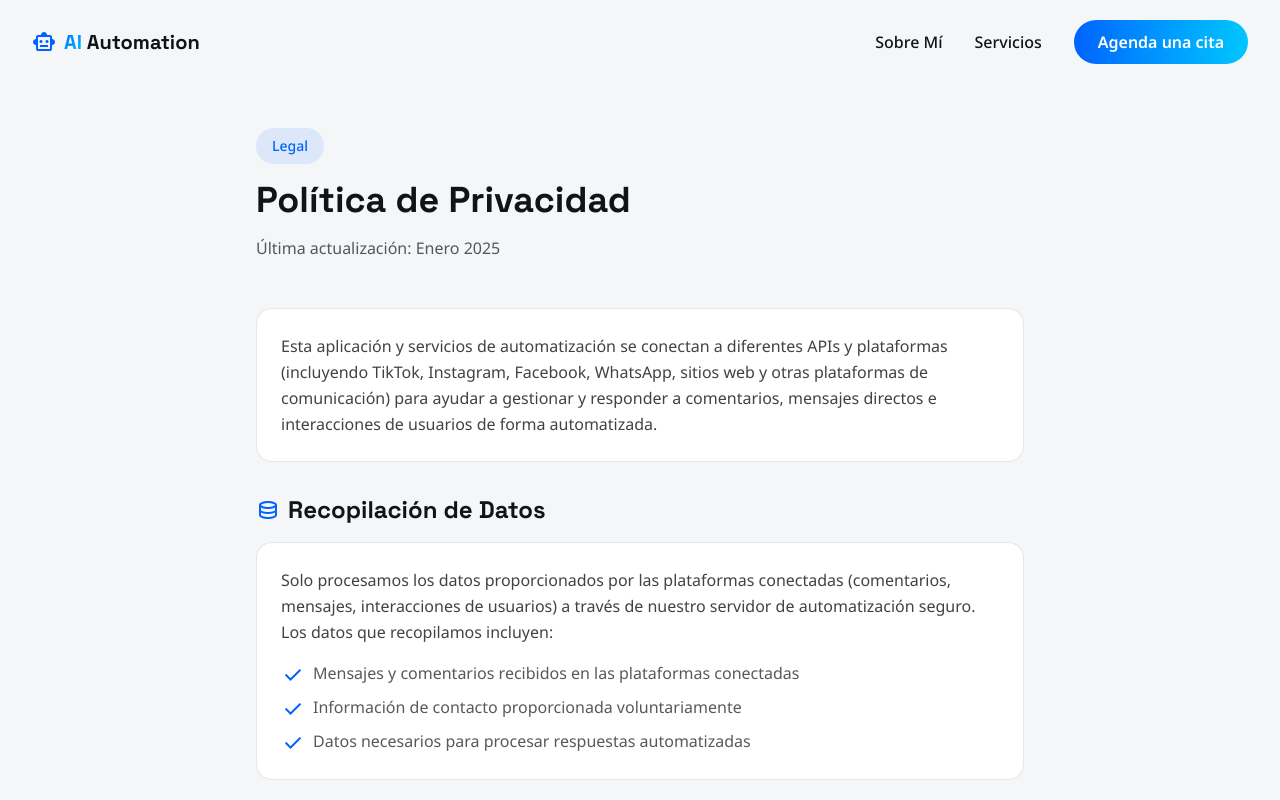
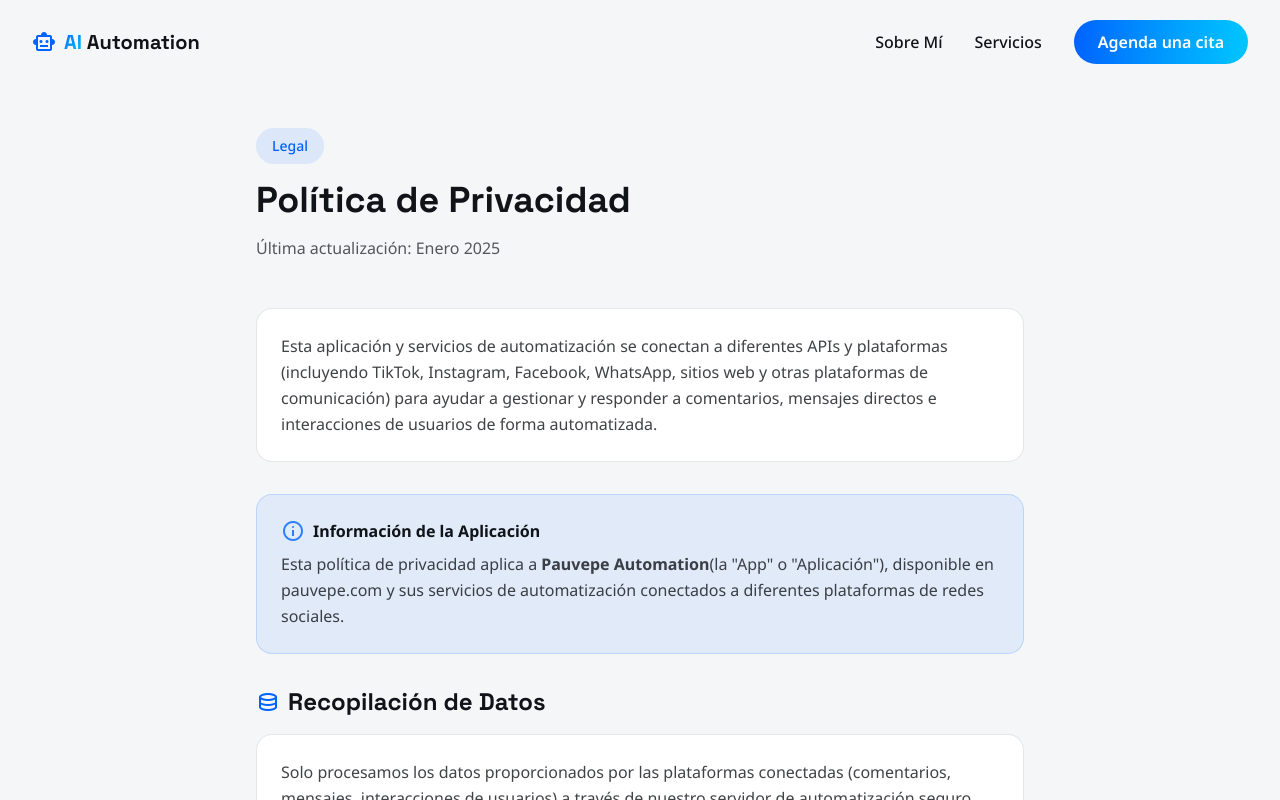
Before and after one commit to Pauvepe/Pauvepe.com, a Next.js app: page /privacy in a window 1280 px wide. Shown: the top 800 px of the page. Built offline with nearby package versions, Linux system fonts and the light colour scheme.

Commit message:
Update page.tsx

```diff
--- a/src/app/privacy/page.tsx
+++ b/src/app/privacy/page.tsx
@@ -36,6 +36,20 @@ export default function PrivacyPage() {
                 automatizada.
               </p>
             </div>
+
+           <div className="p-6 rounded-2xl bg-blue-500/10 border border-blue-500/20 mb-8">
+            <h3 className="font-bold mb-2 flex items-center gap-2">
+              <span className="material-symbols-outlined text-blue-500">
+                info
+              </span>
+              Información de la Aplicación
+            </h3>
+            <p className="text-[var(--foreground)]/80 leading-relaxed">
+              Esta política de privacidad aplica a <strong>Pauvepe Automation</strong>
+              (la "App" o "Aplicación"), disponible en pauvepe.com y sus servicios
+              de automatización conectados a diferentes plataformas de redes sociales.
+            </p>
+          </div>
 
             <div>
               <h2 className="text-2xl font-bold font-[family-name:var(--font-display)] mb-4 flex items-center gap-2">
```
